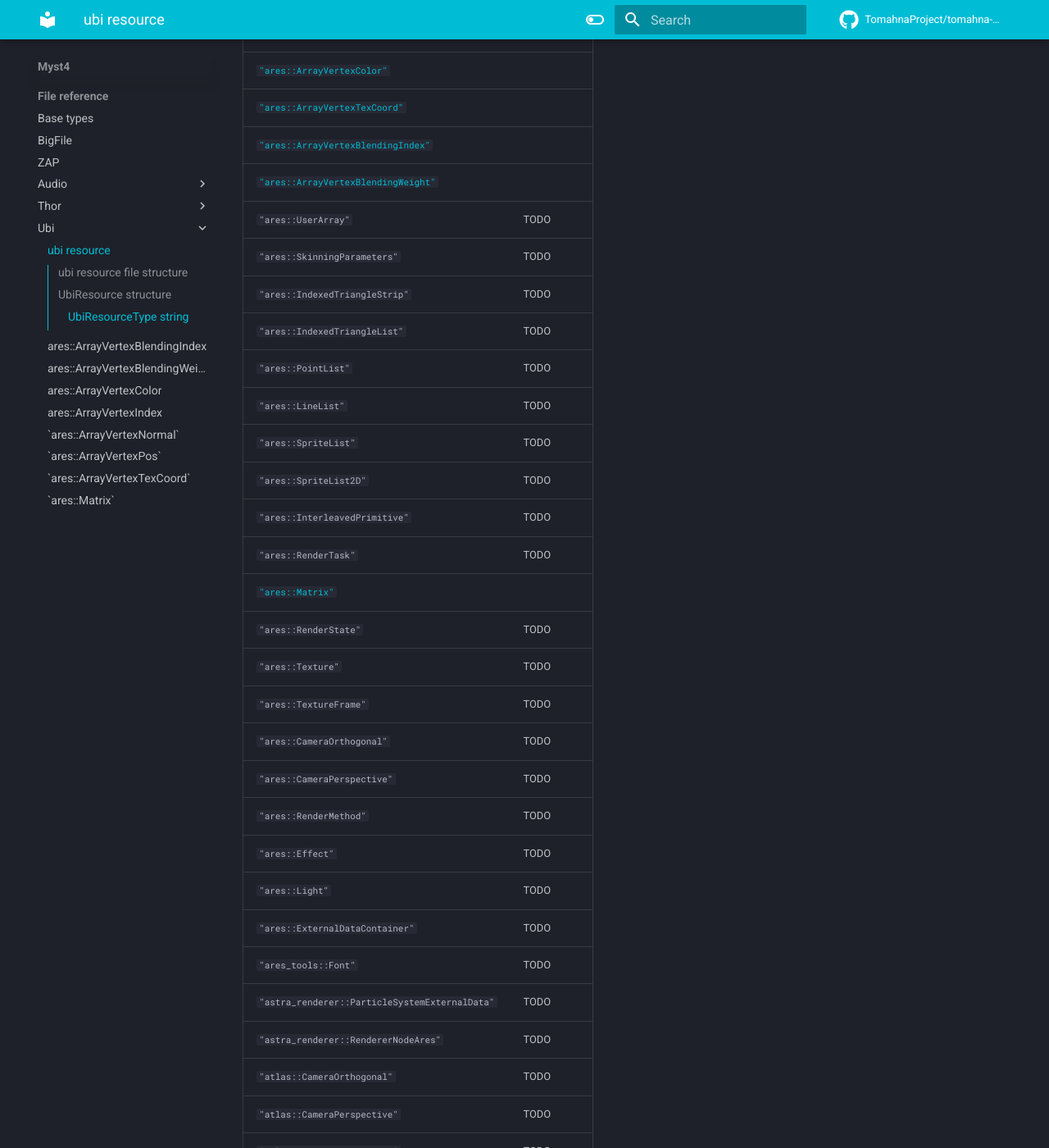
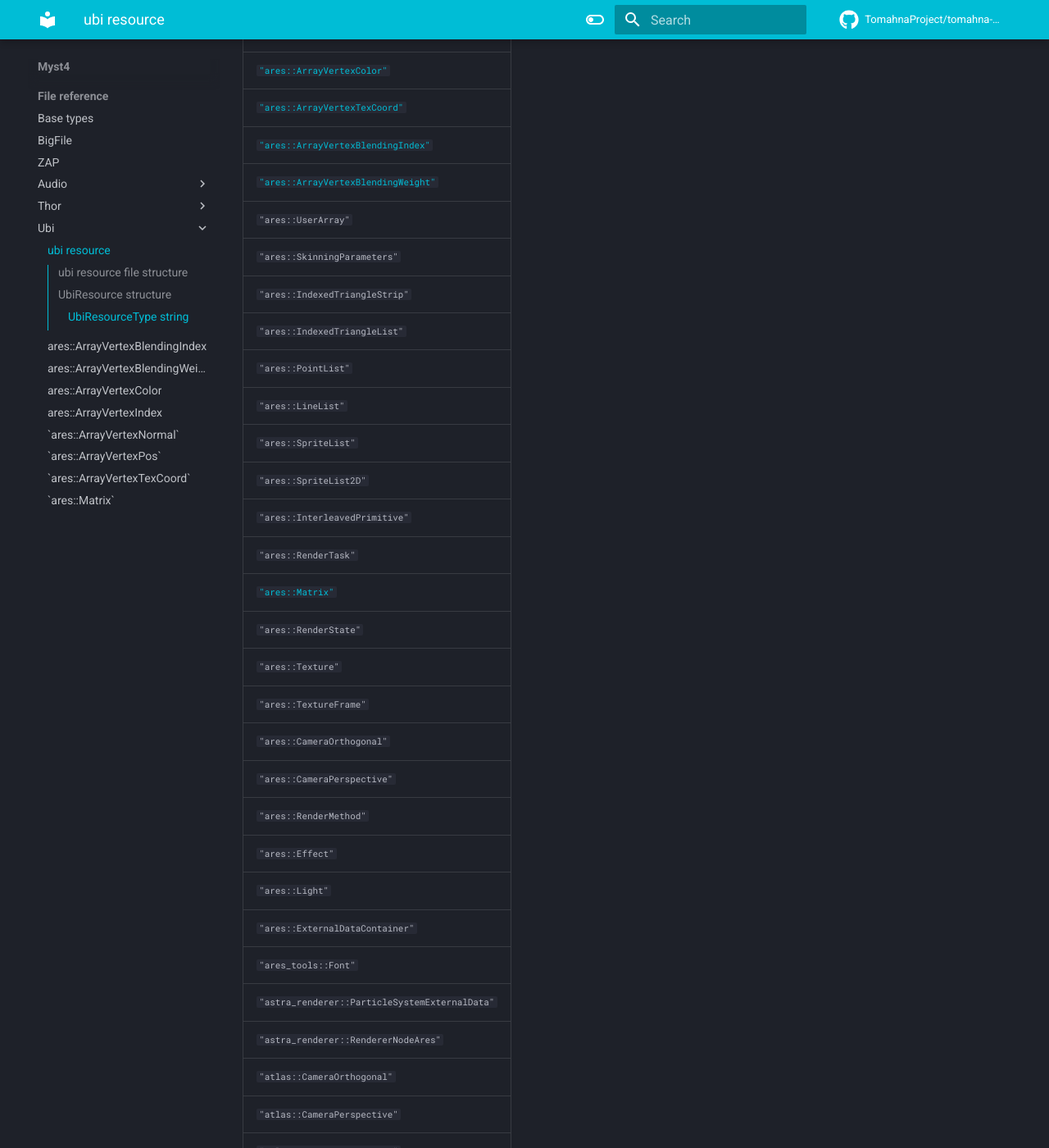
Before and after one commit to TomahnaProject/tomahna-project-wiki, an MkDocs documentation site: the page built from docs/myst4/file-reference/ubi/index.md, in a window 1280 px wide and 1400 px high, scrolled down 1043 px. Shown: the whole window at 82% size. Built offline with MkDocs 1.6.1 and Material for MkDocs 9.7.7, drawn with Linux system fonts in a browser that asks for light colours; comment, search, counter and statistics services are not loaded; some of the changed text lies outside the part shown.

Commit message:
myst4/file-reference/ubi: simplify `UbiResourceType` table

```diff
--- a/docs/myst4/file-reference/ubi/index.md
+++ b/docs/myst4/file-reference/ubi/index.md
@@ -23,66 +23,66 @@ This string value table might not be complete!
 
 Type: [`BasicString`](../base.md#basicstring-structure)
 
-| Value | Description |
-| :-- | --- |
-| [`"ares::ArrayVertexIndex"`](./ares-arrayvertexindex.md) |  |
-| [`"ares::ArrayVertexPos"`](./ares-arrayvertexpos.md) |  |
-| [`"ares::ArrayVertexNormal"`](./ares-arrayvertexnormal.md) |  |
-| [`"ares::ArrayVertexColor"`](./ares-arrayvertexcolor.md) |  |
-| [`"ares::ArrayVertexTexCoord"`](./ares-arrayvertextexcoord.md) |  |
-| [`"ares::ArrayVertexBlendingIndex"`](./ares-arrayvertexblendingindex.md) |  |
-| [`"ares::ArrayVertexBlendingWeight"`](./ares-arrayvertexblendingweight.md) |  |
-| `"ares::UserArray"` | TODO |
-| `"ares::SkinningParameters"` | TODO |
-| `"ares::IndexedTriangleStrip"` | TODO |
-| `"ares::IndexedTriangleList"` | TODO |
-| `"ares::PointList"` | TODO |
-| `"ares::LineList"` | TODO |
-| `"ares::SpriteList"` | TODO |
-| `"ares::SpriteList2D"` | TODO |
-| `"ares::InterleavedPrimitive"` | TODO |
-| `"ares::RenderTask"` | TODO |
-| [`"ares::Matrix"`](./ares-matrix.md) |  |
-| `"ares::RenderState"` | TODO |
-| `"ares::Texture"` | TODO |
-| `"ares::TextureFrame"` | TODO |
-| `"ares::CameraOrthogonal"` | TODO |
-| `"ares::CameraPerspective"` | TODO |
-| `"ares::RenderMethod"` | TODO |
-| `"ares::Effect"` | TODO |
-| `"ares::Light"` | TODO |
-| `"ares::ExternalDataContainer"` | TODO |
-| `"ares_tools::Font"` | TODO |
-| `"astra_renderer::ParticleSystemExternalData"` | TODO |
-| `"astra_renderer::RendererNodeAres"` | TODO |
-| `"atlas::CameraOrthogonal"` | TODO |
-| `"atlas::CameraPerspective"` | TODO |
-| `"atlas::GeometricInstance"` | TODO |
-| `"atlas::GeometricInstanceLOD"` | TODO |
-| `"atlas::Node"` | TODO |
-| `"atlas::Light"` | TODO |
-| `"MORE::Animation"` | TODO |
-| `"MORE::Clip"` | TODO |
-| `"MOREActor::ActorModel"` | TODO |
-| `"MOREActor::SoundTable"` | TODO |
-| `"snd::Familly"` | TODO |
-| `"snd::InitValueConst < ubiU32 >"` | TODO |
-| `"snd::InitValueRange < ubiU32 >"` | TODO |
-| `"snd::InitValueSequence < ubiU32 >"` | TODO |
-| `"snd::InitValueConst < ubiS32 >"` | TODO |
-| `"snd::InitValueRange < ubiS32 >"` | TODO |
-| `"snd::InitValueSequence < ubiS32 >"` | TODO |
-| `"snd::InitValueConst < ubiF32 >"` | TODO |
-| `"snd::InitValueRange < ubiF32 >"` | TODO |
-| `"snd::InitValueSequence < ubiF32 >"` | TODO |
-| `"snd::InitValueConst < ubi::Vector3 >"` | TODO |
-| `"snd::InitValueRange < ubi::Vector3 >"` | TODO |
-| `"snd::InitValueSequence < ubi::Vector3 >"` | TODO |
-| `"snd::VirtualPanning"` | TODO |
-| `"snd::Project"` | TODO |
-| `"snd::FamillyPlaying"` | TODO |
-| `"snd::FamillyPlayingSound"` | TODO |
-| `"snd::Sequence"` | TODO |
-| `"snd::Setting"` | TODO |
-| `"snd::Sound"` | TODO |
-| `"snd::SoundList"` | TODO |
+| Value |
+| :-- |
+| [`"ares::ArrayVertexIndex"`](./ares-arrayvertexindex.md) |
+| [`"ares::ArrayVertexPos"`](./ares-arrayvertexpos.md) |
+| [`"ares::ArrayVertexNormal"`](./ares-arrayvertexnormal.md) |
+| [`"ares::ArrayVertexColor"`](./ares-arrayvertexcolor.md) |
+| [`"ares::ArrayVertexTexCoord"`](./ares-arrayvertextexcoord.md) |
+| [`"ares::ArrayVertexBlendingIndex"`](./ares-arrayvertexblendingindex.md) |
+| [`"ares::ArrayVertexBlendingWeight"`](./ares-arrayvertexblendingweight.md) |
+| `"ares::UserArray"` |
+| `"ares::SkinningParameters"` |
+| `"ares::IndexedTriangleStrip"` |
+| `"ares::IndexedTriangleList"` |
+| `"ares::PointList"` |
+| `"ares::LineList"` |
+| `"ares::SpriteList"` |
+| `"ares::SpriteList2D"` |
+| `"ares::InterleavedPrimitive"` |
+| `"ares::RenderTask"` |
+| [`"ares::Matrix"`](./ares-matrix.md) |
+| `"ares::RenderState"` |
+| `"ares::Texture"` |
+| `"ares::TextureFrame"` |
+| `"ares::CameraOrthogonal"` |
+| `"ares::CameraPerspective"` |
+| `"ares::RenderMethod"` |
+| `"ares::Effect"` |
+| `"ares::Light"` |
+| `"ares::ExternalDataContainer"` |
+| `"ares_tools::Font"` |
+| `"astra_renderer::ParticleSystemExternalData"` |
+| `"astra_renderer::RendererNodeAres"` |
+| `"atlas::CameraOrthogonal"` |
+| `"atlas::CameraPerspective"` |
+| `"atlas::GeometricInstance"` |
+| `"atlas::GeometricInstanceLOD"` |
+| `"atlas::Node"` |
+| `"atlas::Light"` |
+| `"MORE::Animation"` |
+| `"MORE::Clip"` |
+| `"MOREActor::ActorModel"` |
+| `"MOREActor::SoundTable"` |
+| `"snd::Familly"` |
+| `"snd::InitValueConst < ubiU32 >"` |
+| `"snd::InitValueRange < ubiU32 >"` |
+| `"snd::InitValueSequence < ubiU32 >"` |
+| `"snd::InitValueConst < ubiS32 >"` |
+| `"snd::InitValueRange < ubiS32 >"` |
+| `"snd::InitValueSequence < ubiS32 >"` |
+| `"snd::InitValueConst < ubiF32 >"` |
+| `"snd::InitValueRange < ubiF32 >"` |
+| `"snd::InitValueSequence < ubiF32 >"` |
+| `"snd::InitValueConst < ubi::Vector3 >"` |
+| `"snd::InitValueRange < ubi::Vector3 >"` |
+| `"snd::InitValueSequence < ubi::Vector3 >"` |
+| `"snd::VirtualPanning"` |
+| `"snd::Project"` |
+| `"snd::FamillyPlaying"` |
+| `"snd::FamillyPlayingSound"` |
+| `"snd::Sequence"` |
+| `"snd::Setting"` |
+| `"snd::Sound"` |
+| `"snd::SoundList"` |
```
